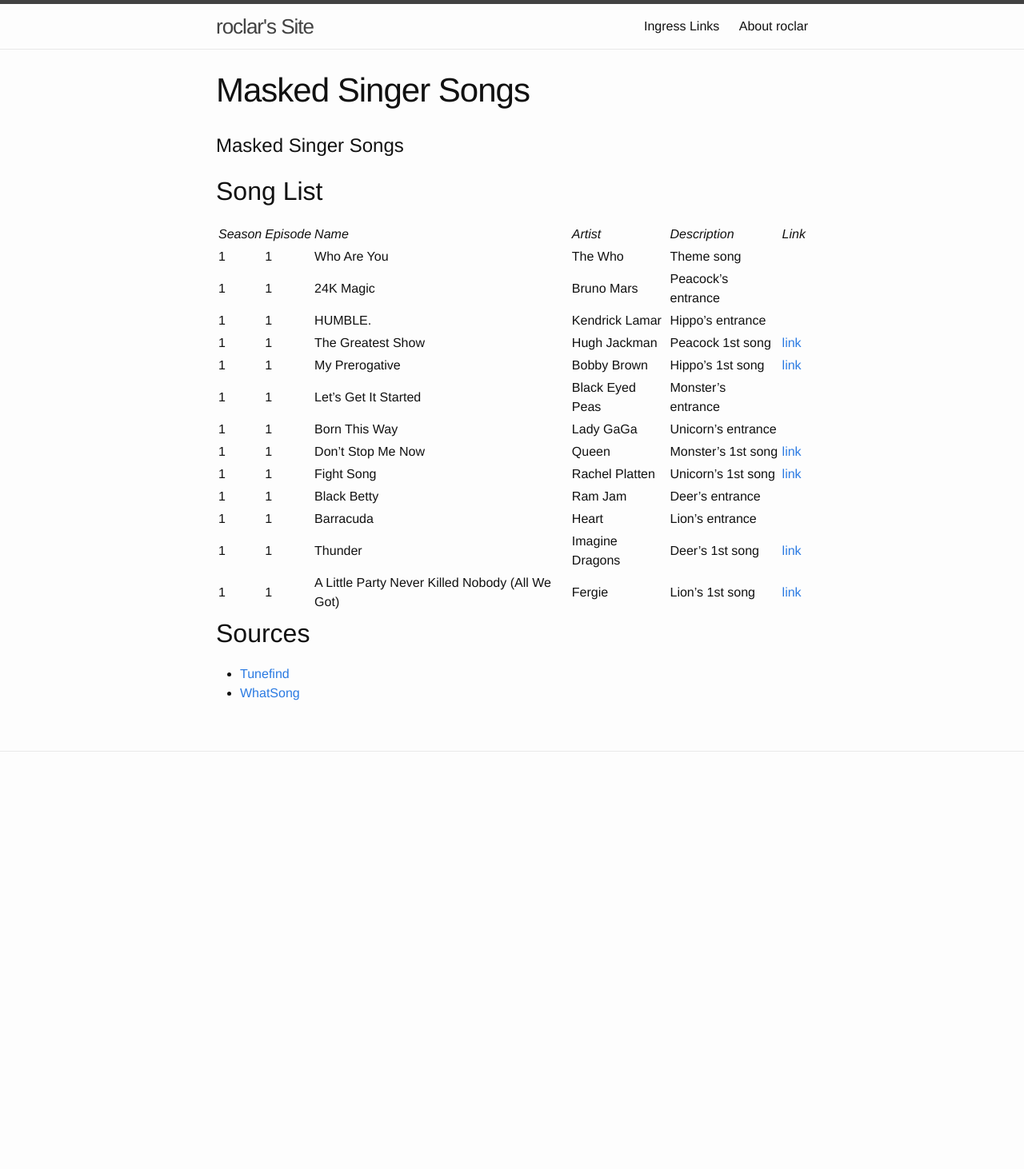
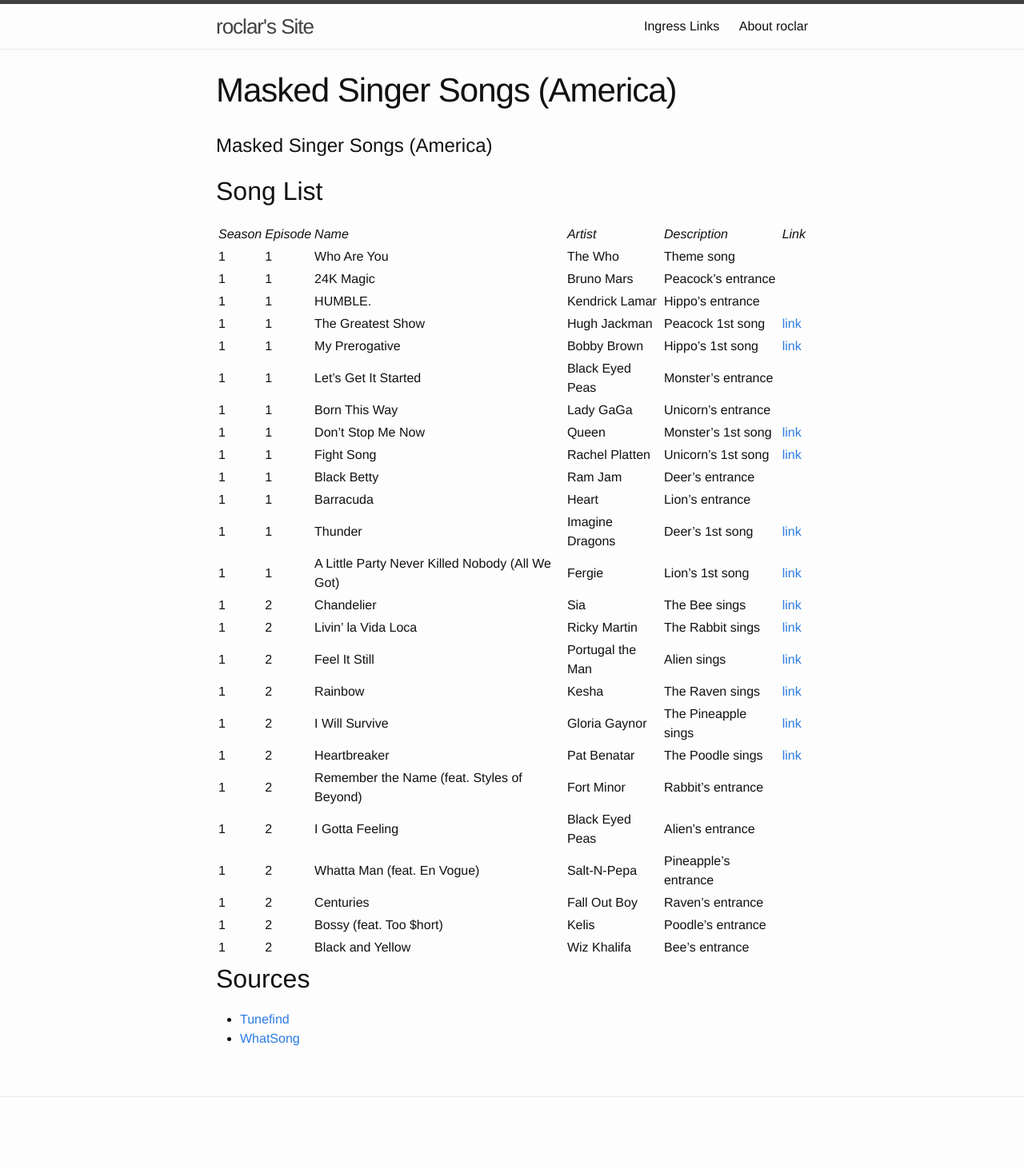
Before and after one commit to roclar/roclar.github.io, a Jekyll site: the page built from MaskedSingerSongs.md, in a window 1280 px wide. Shown: the whole page at 80% size. Built offline with Jekyll 4.4.1, drawn with Linux system fonts in a browser that asks for light colours; our own code applies the rules of GitHub Pages for plain Markdown files; before the commit the page ends 1030 px from its top, so only the background shows below that.

Commit message:
Added season 1 episode 2 list

```diff
--- a/MaskedSingerSongs.md
+++ b/MaskedSingerSongs.md
@@ -1,4 +1,4 @@
-# Masked Singer Songs
+# Masked Singer Songs (America)
 
 ## Song List
 
@@ -7,15 +7,27 @@
 | 1 | 1 | 24K Magic | Bruno Mars | Peacock's entrance | |
 | 1 | 1 | HUMBLE. | Kendrick Lamar | Hippo's entrance | |
 | 1 | 1 | The Greatest Show | Hugh Jackman | Peacock 1st song | [link](https://www.youtube.com/watch?v=BWqgA_0xI3o&list=PLz9NWt_Q83CldTe4lzyIUBtsVszAY6D1r&index=1) |
-| 1 | 1 | My Prerogative | Bobby Brown | Hippo’s 1st song | [link](https://www.youtube.com/watch?v=-PEQ83YWEdE&list=PLz9NWt_Q83CldTe4lzyIUBtsVszAY6D1r&index=12) |
+| 1 | 1 | My Prerogative | Bobby Brown | Hippo's 1st song | [link](https://www.youtube.com/watch?v=-PEQ83YWEdE&list=PLz9NWt_Q83CldTe4lzyIUBtsVszAY6D1r&index=12) |
 | 1 | 1 | Let's Get It Started | Black Eyed Peas | Monster's entrance | |
 | 1 | 1 | Born This Way | Lady GaGa | Unicorn's entrance | |
-| 1 | 1 | Don't Stop Me Now | Queen | Monster’s 1st song | [link](https://www.youtube.com/watch?v=dLdAbOVDtkk&list=PLz9NWt_Q83CldTe4lzyIUBtsVszAY6D1r&index=4) |
-| 1 | 1 | Fight Song | Rachel Platten | Unicorn’s 1st song | [link](https://www.youtube.com/watch?v=6KJKDlI_YyA&list=PLz9NWt_Q83CldTe4lzyIUBtsVszAY6D1r&index=10) |
+| 1 | 1 | Don't Stop Me Now | Queen | Monster's 1st song | [link](https://www.youtube.com/watch?v=dLdAbOVDtkk&list=PLz9NWt_Q83CldTe4lzyIUBtsVszAY6D1r&index=4) |
+| 1 | 1 | Fight Song | Rachel Platten | Unicorn's 1st song | [link](https://www.youtube.com/watch?v=6KJKDlI_YyA&list=PLz9NWt_Q83CldTe4lzyIUBtsVszAY6D1r&index=10) |
 | 1 | 1 | Black Betty | Ram Jam | Deer's entrance | |
 | 1 | 1 | Barracuda | Heart | Lion's entrance | |
-| 1 | 1 | Thunder | Imagine Dragons | Deer’s 1st song | [link](https://www.youtube.com/watch?v=xCehcHzZp5I&list=PLz9NWt_Q83CldTe4lzyIUBtsVszAY6D1r&index=9) |
-| 1 | 1 | A Little Party Never Killed Nobody (All We Got) | Fergie | Lion’s 1st song | [link](https://www.youtube.com/watch?v=XVjt4xzIO3Y&list=PLz9NWt_Q83CldTe4lzyIUBtsVszAY6D1r&index=2) |
+| 1 | 1 | Thunder | Imagine Dragons | Deer's 1st song | [link](https://www.youtube.com/watch?v=xCehcHzZp5I&list=PLz9NWt_Q83CldTe4lzyIUBtsVszAY6D1r&index=9) |
+| 1 | 1 | A Little Party Never Killed Nobody (All We Got) | Fergie | Lion's 1st song | [link](https://www.youtube.com/watch?v=XVjt4xzIO3Y&list=PLz9NWt_Q83CldTe4lzyIUBtsVszAY6D1r&index=2) |
+| 1 | 2 | Chandelier | Sia | The Bee sings | [link](https://www.youtube.com/watch?v=zW2-4N08zuM&list=PLz9NWt_Q83CldTe4lzyIUBtsVszAY6D1r&index=5) |
+| 1 | 2 | Livin' la Vida Loca | Ricky Martin | The Rabbit sings | [link](https://www.youtube.com/watch?v=O-MMd7H0bX4&list=PLz9NWt_Q83CldTe4lzyIUBtsVszAY6D1r&index=3) |
+| 1 | 2 | Feel It Still | Portugal the Man | Alien sings | [link](https://www.youtube.com/watch?v=EGLRULOb_Jo&list=PLz9NWt_Q83CldTe4lzyIUBtsVszAY6D1r&index=6) |
+| 1 | 2 | Rainbow | Kesha | The Raven sings | [link](https://www.youtube.com/watch?v=a5GsfgRn8As&list=PLz9NWt_Q83CldTe4lzyIUBtsVszAY6D1r&index=8) |
+| 1 | 2 | I Will Survive | Gloria Gaynor | The Pineapple sings | [link](https://www.youtube.com/watch?v=V95Rq1Nj4-A&list=PLz9NWt_Q83CldTe4lzyIUBtsVszAY6D1r&index=11) |
+| 1 | 2 | Heartbreaker | Pat Benatar | The Poodle sings | [link](https://www.youtube.com/watch?v=I0jY-AUeEEg&list=PLz9NWt_Q83CldTe4lzyIUBtsVszAY6D1r&index=7) |
+| 1 | 2 | Remember the Name (feat. Styles of Beyond) | Fort Minor | Rabbit's entrance | |
+| 1 | 2 | I Gotta Feeling | Black Eyed Peas | Alien's entrance | |
+| 1 | 2 | Whatta Man (feat. En Vogue) | Salt-N-Pepa | Pineapple's entrance | |
+| 1 | 2 | Centuries | Fall Out Boy | Raven's entrance | |
+| 1 | 2 | Bossy (feat. Too $hort) | Kelis | Poodle's entrance | |
+| 1 | 2 | Black and Yellow | Wiz Khalifa | Bee's entrance | |
 
 ## Sources
 
```
